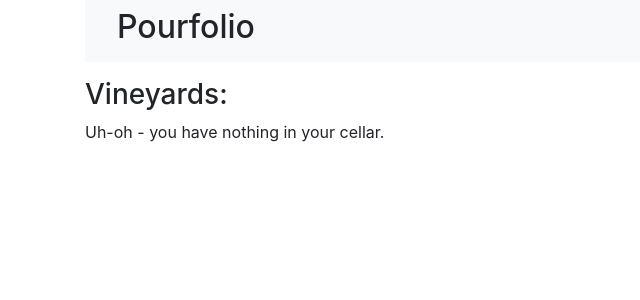
After one commit to HelenHighwater1/pourfolio, a Flask app: page /vineyards in a window 1280 px wide. The commit adds this page. Shown: the top 300 px of the page, without its empty margins (0-640 px from the left). Run offline with Flask 2, Linux system fonts and the light colour scheme; data that the repository does not hold is empty.

```diff
--- a/crud.py
+++ b/crud.py
@@ -326,6 +326,7 @@ def update_vineyard(vineyard_id, name, country, region):
         vineyard.country = country
         vineyard.region = region
 
+
         db.session.commit()
     return vineyard
 
--- a/server.py
+++ b/server.py
@@ -222,6 +222,7 @@ def add_bottles_to_lot(lot_id):
         bottle = crud.create_bottle(lot=lot, drinkable_date=drinkable_date, purchase_date = datetime.today(), price=0)
     return redirect(f'/lots/{lot_id}')
 
+
 @app.route('/undo_drink_bottle/<bottle_id>', methods=["POST"])
 def undo_drink_bottle(bottle_id):
     bottle = crud.get_bottle_by_id(bottle_id)
@@ -259,6 +260,12 @@ def add_vineyard():
     return render_template('create_vineyard.html')
 
 
+@app.route('/vineyards')
+def vineyards():
+    all_vineyards = crud.get_all_vineyards()
+    return render_template('vineyards.html', all_vineyards=all_vineyards)
+
+
 @app.route('/create_vineyard', methods=['POST'])
 def create_vineyard():
     name = request.form['vineyard_name'].strip().capitalize()
@@ -292,9 +299,10 @@ def update_vineyard(vineyard_id):
     region = request.form['region'].strip().capitalize()
     country = request.form['country'].strip().capitalize()
 
-    crud.update_vineyard(vineyard_id, name, country, region)
-
-    return redirect('/cellar')
+    updated = crud.update_vineyard(vineyard_id, name, country, region)
+    if updated:
+        flash('successfully updated!')
+    return redirect('/vineyards')
 
 # ----------------------------------------------------------------
 # -----------------------------------------------------------------
--- a/templates/edit_vineyard.html
+++ b/templates/edit_vineyard.html
@@ -4,7 +4,7 @@
 {% block body %}
 <h1>Edit {{vineyard.name}} </h1>
 
-<form action="/create_vineyard" method="POST">
+<form action="/update_vineyard/{{vineyard.vineyard_id}}" method="POST">
     Vineyard name: <input type="string" name="vineyard_name" value="{{vineyard.name}}"><br>
     Region:<input type="string" name="region" value ="{{vineyard.region}}"><br>
     Country: <input type="string" name="country" value="{{vineyard.country}}"><br>
--- a/templates/navbar.html
+++ b/templates/navbar.html
@@ -14,6 +14,15 @@
             <li class="nav-item">
                 <a class="nav-link" href="/logout">Logout</a>
             </li>
+            <li class="nav-item dropdown">
+                <a class="nav-link dropdown-toggle" href="#" id="navbarDropdownMenuLink" data-toggle="dropdown" aria-haspopup="true"
+                    aria-expanded="false">
+                    ---
+                </a>
+                <div class="dropdown-menu" aria-labelledby="navbarDropdownMenuLink">
+                    <a class="dropdown-item" href="/vineyards">View Vineyards</a>
+                </div>
+            </li>
         </ul>
         <form id="searchForm" class="form-inline my-2 my-lg-0">
             <input id="searchInput" class="form-control mr-sm-2" type="search" placeholder="Search">
--- /dev/null
+++ b/templates/vineyards.html
@@ -0,0 +1,24 @@
+{% extends 'base.html' %}
+{% block title %}Vineyards{% endblock %}
+
+{% block body %}
+<h3> Vineyards: </h3>
+
+{% if all_vineyards %}
+    <ul>
+        {% for vineyard in all_vineyards %}
+        <li>
+            {{vineyard.name}}: {{vineyard.region}}, {{vineyard.country}}
+            <form action="/edit_vineyard/{{vineyard.vineyard_id}}">
+                <button type="submit">Edit</button>
+            </form>
+        </li>
+        {% endfor %}
+    </ul>
+</div>
+{% else %}
+    <p>Uh-oh - you have nothing in your cellar.</p>
+{% endif %}
+
+<script src="/static/filters.js"></script>
+{% endblock %}
```
